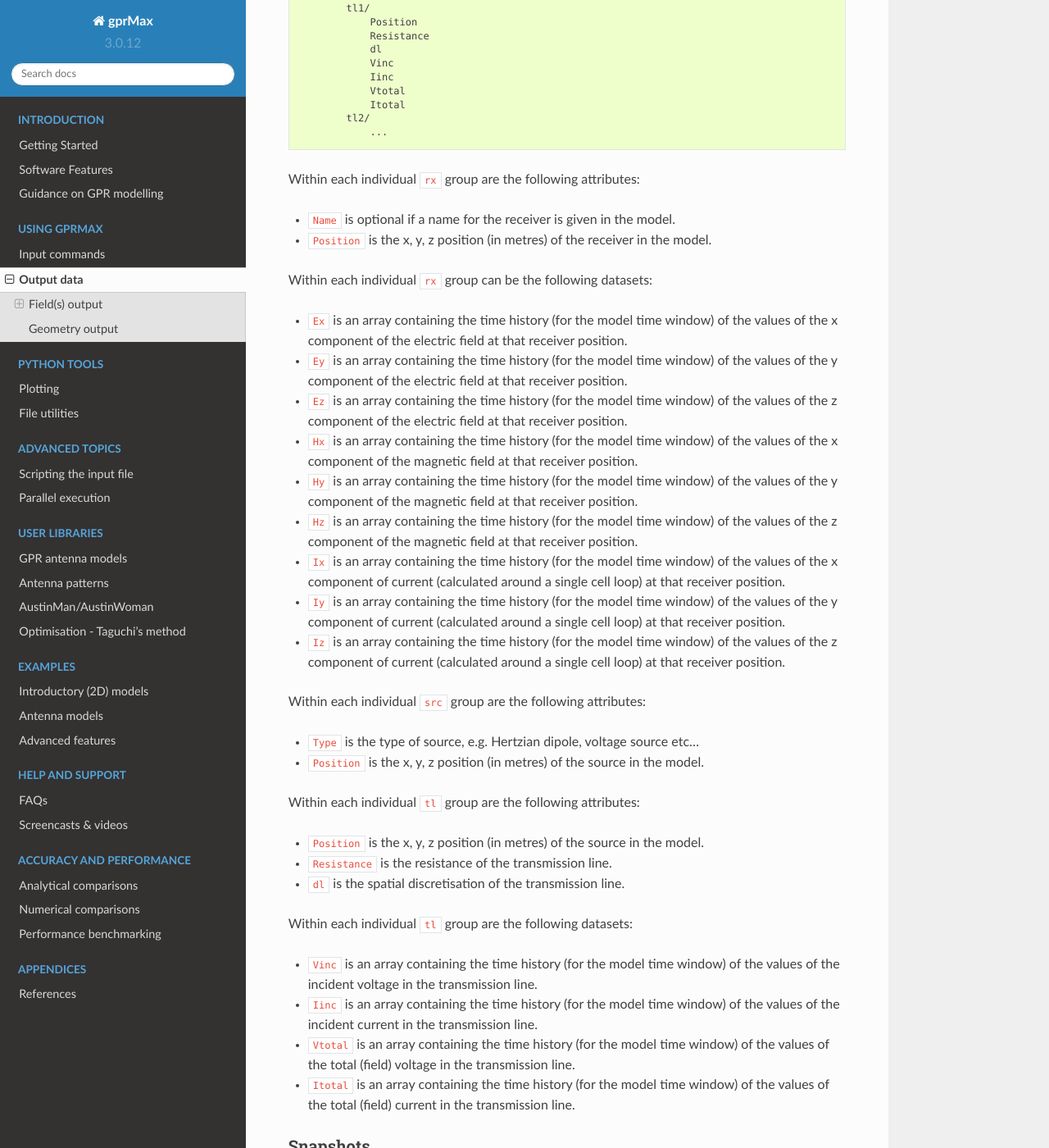
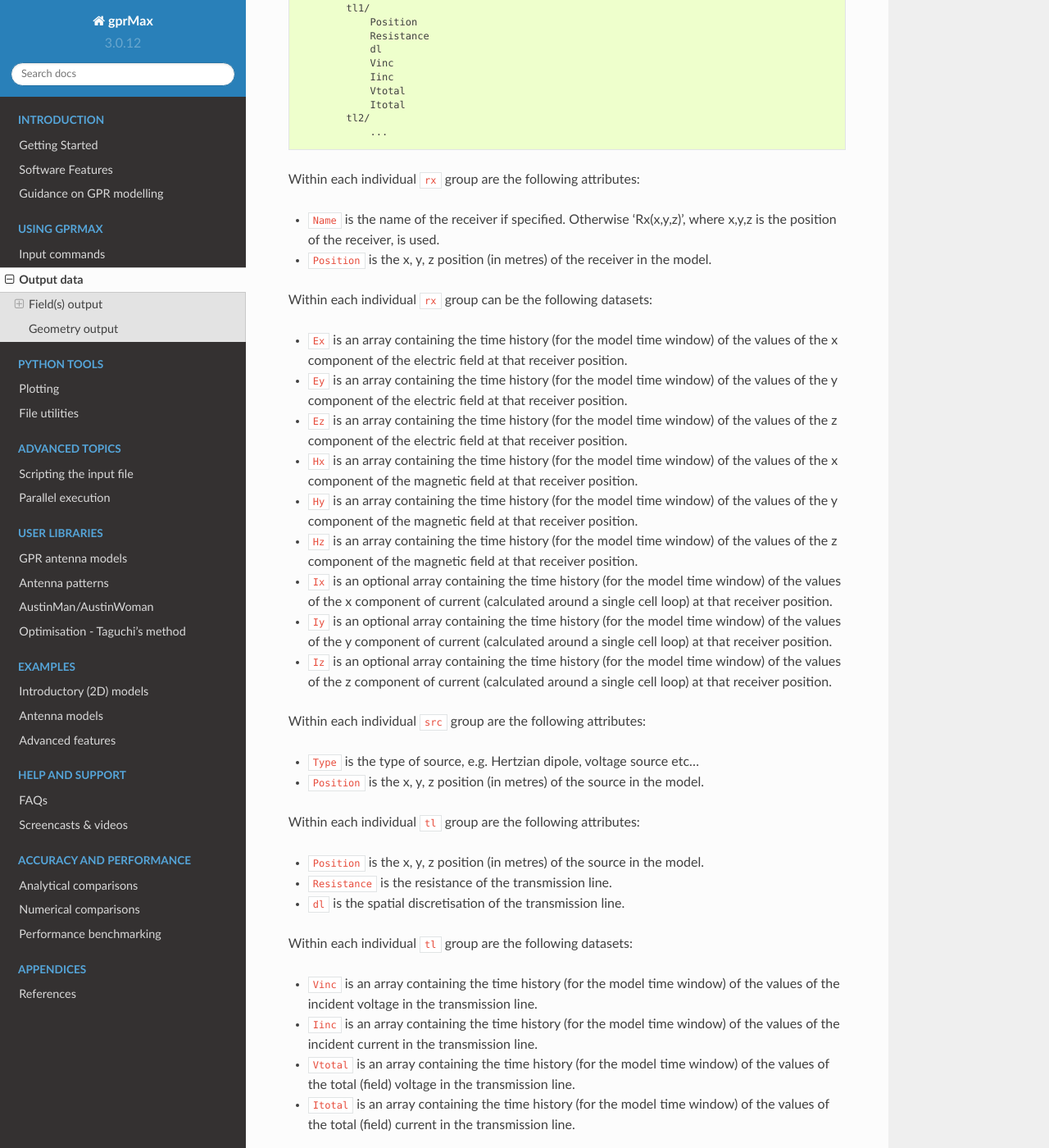
Before and after one commit to gprMax/gprMax, a Sphinx documentation site: the page built from docs/source/output.rst, in a window 1280 px wide and 1400 px high, scrolled down 1321 px. Shown: the whole window at 82% size. Built offline with Sphinx 7.4.7 and the Read the Docs theme 2.0.0, drawn with Linux system fonts in a browser that asks for light colours; some of the changed text lies outside the part shown.

Commit message:
Updated notes on output file structure to indicate that current (Ix, Iy, Iz) outputs are now optional.

```diff
--- a/docs/source/output.rst
+++ b/docs/source/output.rst
@@ -40,9 +40,9 @@ The output file contains HDF5 groups for sources (``srcs``), transmission lines
                 Hx
                 Hy
                 Hz
-                Ix
-                Iy
-                Iz
+                Ix [optional]
+                Iy [optional]
+                Iz [optional]
             rx2/
                 ...
         srcs/
@@ -66,7 +66,7 @@ The output file contains HDF5 groups for sources (``srcs``), transmission lines
 
 Within each individual ``rx`` group are the following attributes:
 
-* ``Name`` is optional if a name for the receiver is given in the model.
+* ``Name`` is the name of the receiver if specified. Otherwise 'Rx(x,y,z)', where x,y,z is the position of the receiver, is used.
 * ``Position`` is the x, y, z position (in metres) of the receiver in the model.
 
 Within each individual ``rx`` group can be the following datasets:
@@ -77,9 +77,9 @@ Within each individual ``rx`` group can be the following datasets:
 * ``Hx`` is an array containing the time history (for the model time window) of the values of the x component of the magnetic field at that receiver position.
 * ``Hy`` is an array containing the time history (for the model time window) of the values of the y component of the magnetic field at that receiver position.
 * ``Hz`` is an array containing the time history (for the model time window) of the values of the z component of the magnetic field at that receiver position.
-* ``Ix`` is an array containing the time history (for the model time window) of the values of the x component of current (calculated around a single cell loop) at that receiver position.
-* ``Iy`` is an array containing the time history (for the model time window) of the values of the y component of current (calculated around a single cell loop) at that receiver position.
-* ``Iz`` is an array containing the time history (for the model time window) of the values of the z component of current (calculated around a single cell loop) at that receiver position.
+* ``Ix`` is an optional array containing the time history (for the model time window) of the values of the x component of current (calculated around a single cell loop) at that receiver position.
+* ``Iy`` is an optional array containing the time history (for the model time window) of the values of the y component of current (calculated around a single cell loop) at that receiver position.
+* ``Iz`` is an optional array containing the time history (for the model time window) of the values of the z component of current (calculated around a single cell loop) at that receiver position.
 
 Within each individual ``src`` group are the following attributes:
 
```
Also changed, not shown: other parts of docs/source/output.rst (+1 -1 lines).
